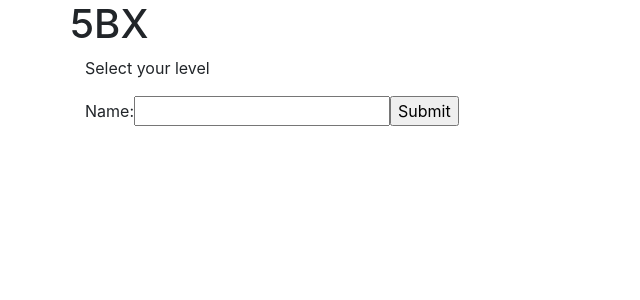
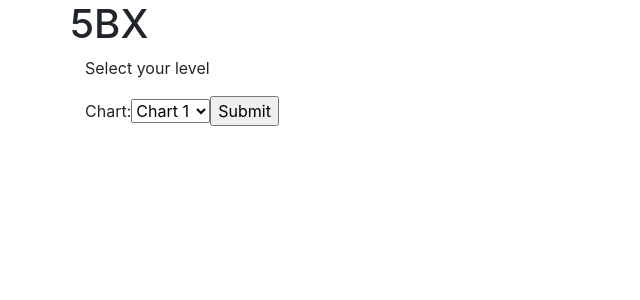
Before and after one commit to RaphHaddad/5bx-app, a React (Create React App) app: page / in a window 1280 px wide. Shown: the top 300 px of the page, without its empty margins (0-640 px from the left). Built offline with nearby package versions, Linux system fonts and the light colour scheme; the HTML template or start-up script is replaced by a standard one.

Commit message:
Add selection of chart

```diff
--- a/src/LevelSelector.tsx
+++ b/src/LevelSelector.tsx
@@ -1,17 +1,29 @@
 import * as React from 'react';
 class LevelSelector extends React.Component {
-
     public render() {
         return (
-        <form>
+        <form onSubmit={this.handleSubmit}>
             <label>
-              Name:
-              <input type="text" name="name" />
+              Chart:
             </label>
+                <select name="name">
+                    <option>Chart 1</option>
+                    <option>Chart 2</option>
+                    <option>Chart 3</option>
+                    <option>Chart 4</option>
+                    <option>Chart 5</option>
+                    <option>Chart 6</option>
+                </select>
             <input type="submit" value="Submit" />
         </form>
         )
     }
+
+    private handleSubmit(): void {
+        /* tslint:disable */
+        console.log("hi");
+        /* tslint:enable */
+    }
 }
 
 export default LevelSelector;
```
